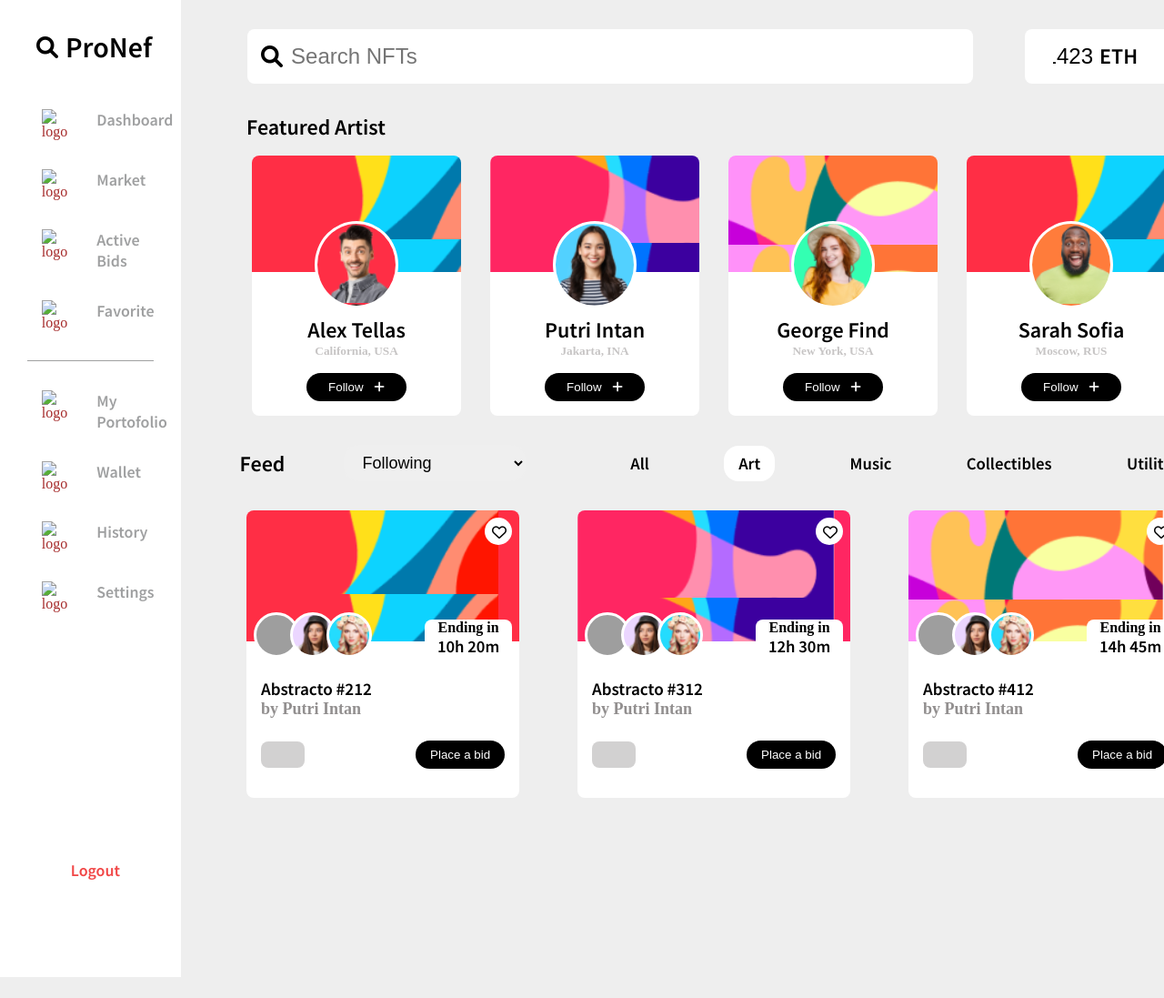
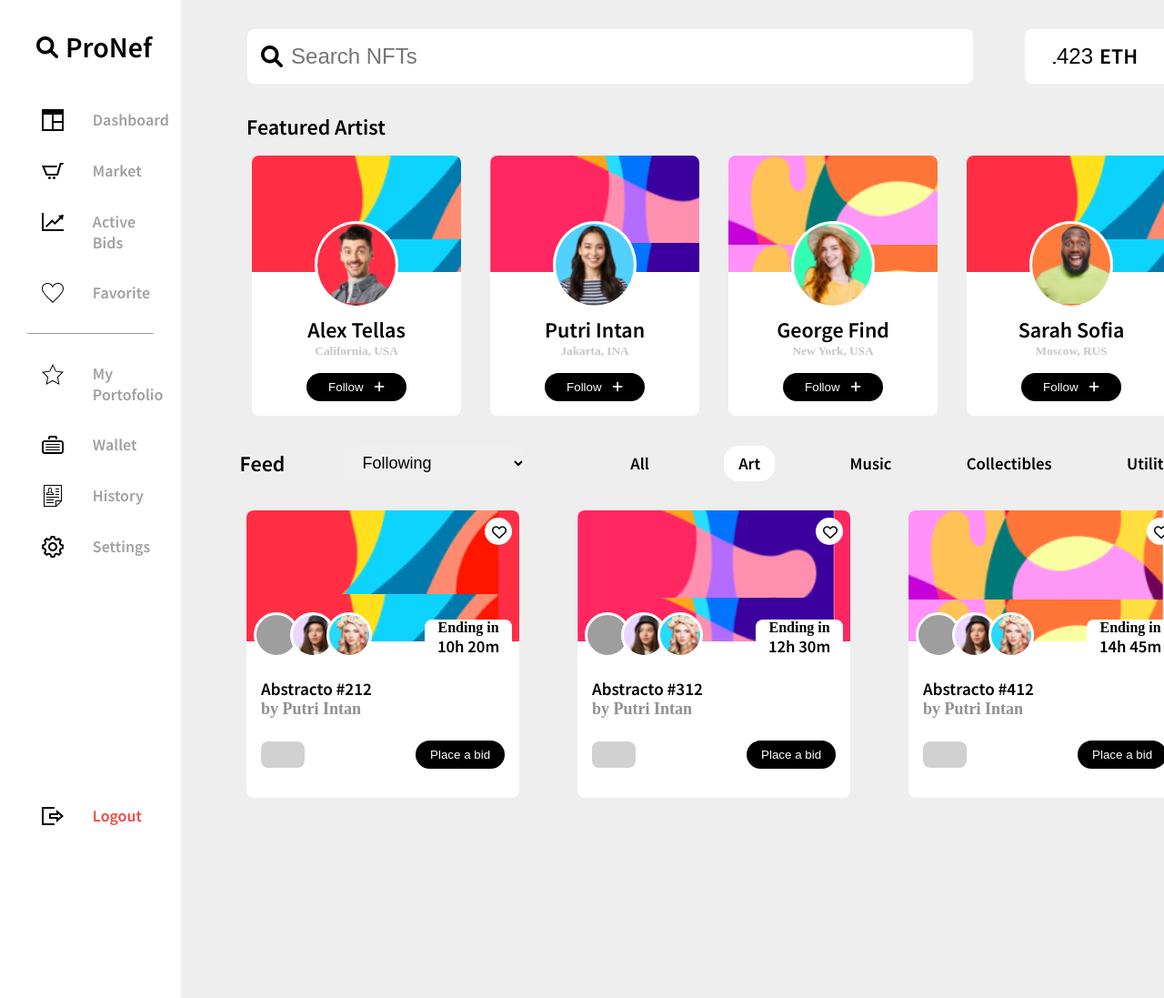
Before and after one commit to VedantS20/ProNefDashboard, a plain HTML site: page index.html in a window 1280 px wide. Shown: the top 1097 px of the page at 91% size. Before the commit the page ends 1074 px from the top, so only its background shows below. Drawn offline with Linux system fonts and the light colour scheme; the site is published under a folder, as on GitHub Pages, so addresses that start at the root find nothing; grey boxes are pictures that could not be loaded.

```diff
--- a/index.html
+++ b/index.html
@@ -22,40 +22,40 @@
             </div>
             <!-- Dashboard Elements -->
             <div class="link">
-                <img src="/logos/iconmonstr-window-7.svg" alt="logo">
+                <img src="./logos/iconmonstr-window-7.svg" alt="logo">
                 <h2 id="link-selected" >Dashboard</h2>
             </div>
             <div class="link">
-                <img src="/logos/iconmonstr-shopping-cart-2.svg" alt="logo">
+                <img src="./logos/iconmonstr-shopping-cart-2.svg" alt="logo">
                 <h2>Market</h2>
             </div>
             <div class="link">
-                <img src="/logos/iconmonstr-chart-16.svg" alt="logo">
+                <img src="./logos/iconmonstr-chart-16.svg" alt="logo">
                 <h2>Active Bids</h2>
             </div>
             <div class="link">
-                <img src="/logos/iconmonstr-heart-thin.svg" alt="logo">
+                <img src="./logos/iconmonstr-heart-thin.svg" alt="logo">
                 <h2>Favorite</h2>
             </div>
             <div class="line"></div>
             <div class="link">
-                <img src="/logos/iconmonstr-star-thin.svg" alt="logo">
+                <img src="./logos/iconmonstr-star-thin.svg" alt="logo">
                 <h2>My Portofolio</h2>
             </div>
             <div class="link">
-                <img src="/logos/iconmonstr-briefcase-12.svg" alt="logo">
+                <img src="./logos/iconmonstr-briefcase-12.svg" alt="logo">
                 <h2>Wallet</h2>
             </div>
             <div class="link">
-                <img src="/logos/iconmonstr-cv-2.svg" alt="logo">
+                <img src="./logos/iconmonstr-cv-2.svg" alt="logo">
                 <h2>History</h2>
             </div>
             <div class="link">
-                <img src="/logos/iconmonstr-gear-2.svg" alt="logo">
+                <img src="./logos/iconmonstr-gear-2.svg" alt="logo">
                 <h2>Settings</h2>
             </div>
             <div class="link-logout">
-                <img src="/logos/iconmonstr-log-out-8.svg" alt="">
+                <img src="./logos/iconmonstr-log-out-8.svg" alt="">
                 <h2>Logout</h2>
             </div>
         </section>
@@ -94,8 +94,8 @@
         </section>
         <section class="right-panel">
             <div class="topdrop-header">
-                <img src="/logos/iconmonstr-speech-bubble-17.svg" alt="">
-                <img src="/logos/iconmonstr-bell-1.svg" alt="">
+                <img src="./logos/iconmonstr-speech-bubble-17.svg" alt="">
+                <img src="./logos/iconmonstr-bell-1.svg" alt="">
                 <div class="info">
                     <div class="artist-logo"></div>
                 <div class="artist-info">
```
